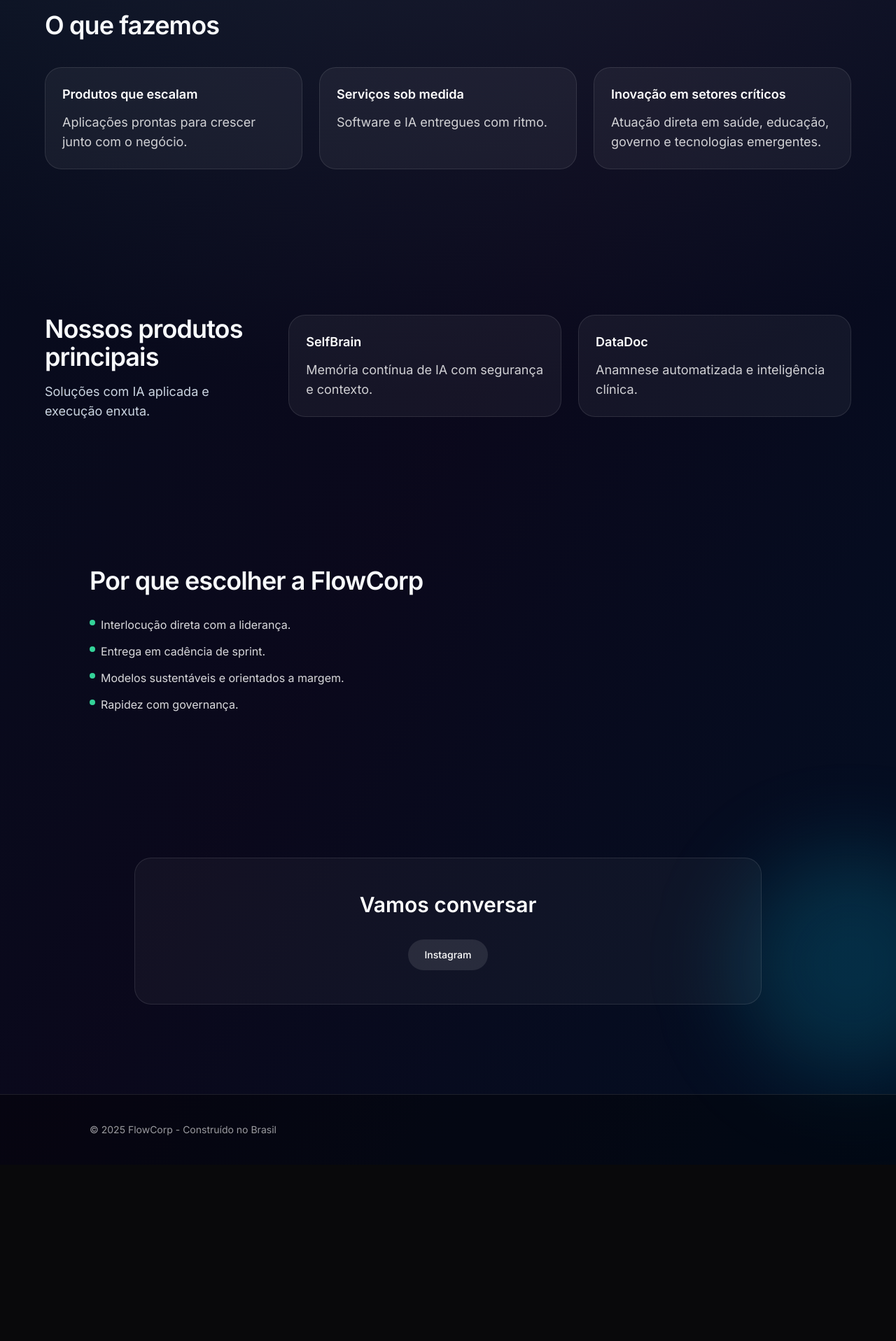
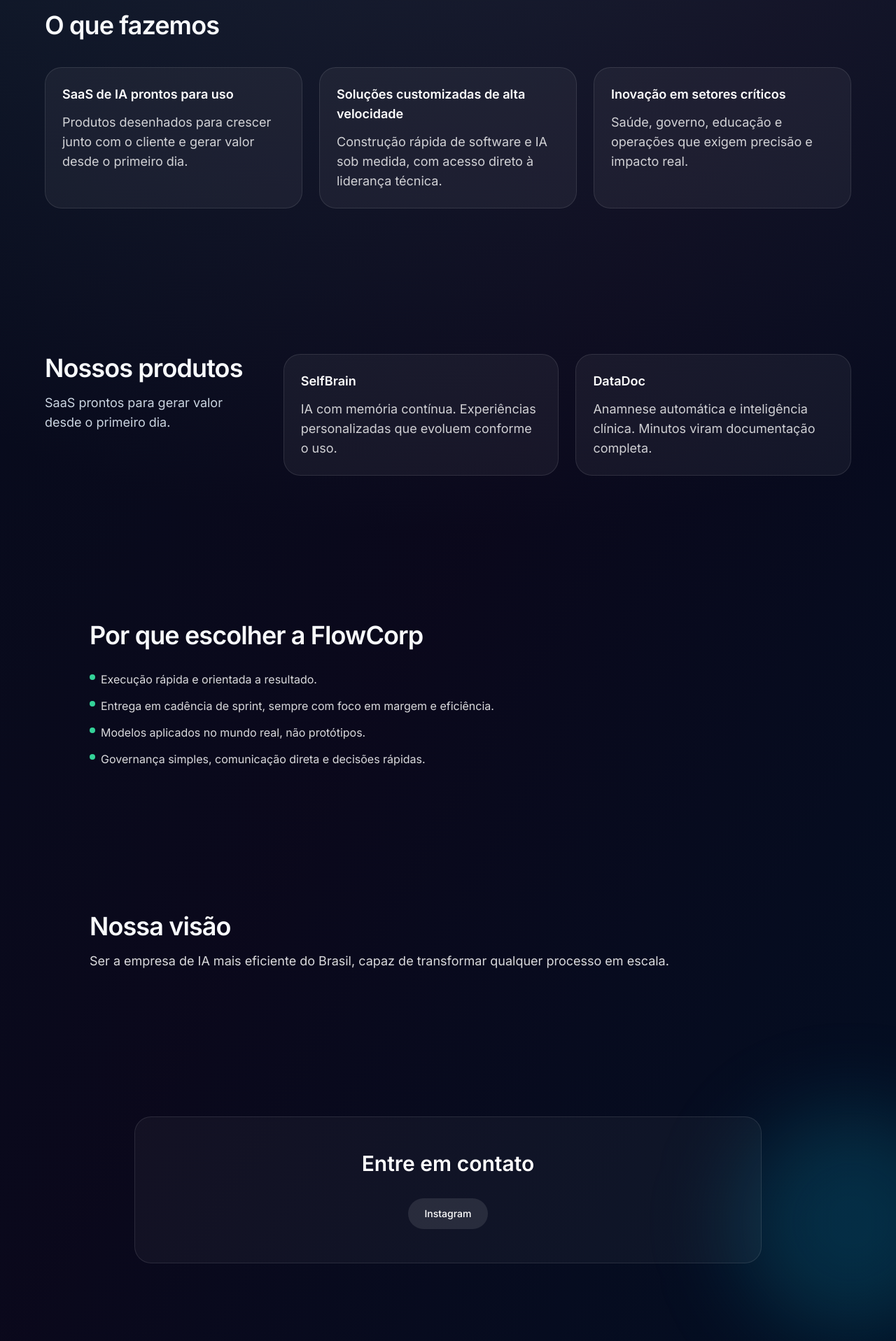
Before and after one commit to igorbiccas/flowcorp-site, a React (Vite) app: page / in a window 1280 px wide. Shown: the part 880-2797 px from the top of the page at 70% size. Before the commit the page ends 2545 px from the top, so only its background shows below. Built offline with nearby package versions, Linux system fonts and the light colour scheme.

Commit message:
Atualiza textos institucionais do site

```diff
--- a/App.tsx
+++ b/App.tsx
@@ -4,37 +4,37 @@ import AnimatedSection from './components/AnimatedSection';
 
 const whatWeDo = [
   {
-    title: 'Produtos que escalam',
-    description: 'Aplicações prontas para crescer junto com o negócio.',
+    title: 'SaaS de IA prontos para uso',
+    description: 'Produtos desenhados para crescer junto com o cliente e gerar valor desde o primeiro dia.',
   },
   {
-    title: 'Serviços sob medida',
-    description: 'Software e IA entregues com ritmo.',
+    title: 'Soluções customizadas de alta velocidade',
+    description: 'Construção rápida de software e IA sob medida, com acesso direto à liderança técnica.',
   },
   {
     title: 'Inovação em setores críticos',
-    description: 'Atuação direta em saúde, educação, governo e tecnologias emergentes.',
+    description: 'Saúde, governo, educação e operações que exigem precisão e impacto real.',
   },
 ];
 
 const mainProducts = [
   {
     title: 'SelfBrain',
-    description: 'Memória contínua de IA com segurança e contexto.',
+    description: 'IA com memória contínua. Experiências personalizadas que evoluem conforme o uso.',
     href: 'https://selfbrain.vercel.app',
   },
   {
     title: 'DataDoc',
-    description: 'Anamnese automatizada e inteligência clínica.',
+    description: 'Anamnese automática e inteligência clínica. Minutos viram documentação completa.',
     href: 'https://datadocs.vercel.app',
   },
 ];
 
 const whyFlowCorp = [
-  'Interlocução direta com a liderança.',
-  'Entrega em cadência de sprint.',
-  'Modelos sustentáveis e orientados a margem.',
-  'Rapidez com governança.',
+  'Execução rápida e orientada a resultado.',
+  'Entrega em cadência de sprint, sempre com foco em margem e eficiência.',
+  'Modelos aplicados no mundo real, não protótipos.',
+  'Governança simples, comunicação direta e decisões rápidas.',
 ];
 
 const App: React.FC = () => {
@@ -59,10 +59,10 @@ const App: React.FC = () => {
           <div className="pointer-events-none absolute inset-y-0 right-6 hidden w-[420px] max-w-[38vw] rounded-3xl border border-white/10 bg-white/10 bg-[linear-gradient(135deg,rgba(165,180,252,0.14),rgba(14,165,233,0.12),rgba(236,72,153,0.18))] opacity-70 blur-2xl sm:block" aria-hidden="true" />
           <div className="mx-auto w-full max-w-[960px]">
             <AnimatedSection className="w-full space-y-4" delay="duration-700">
-              <h1 className="text-5xl font-semibold leading-[1.08] tracking-tight text-slate-50 sm:text-[64px]">Tecnologia ágil e objetiva.</h1>
+              <h1 className="text-5xl font-semibold leading-[1.08] tracking-tight text-slate-50 sm:text-[64px]">IA aplicada para resultados imediatos.</h1>
             </AnimatedSection>
             <AnimatedSection className="w-full" delay="duration-700 delay-150">
-              <p className="mt-5 max-w-3xl text-lg leading-snug text-slate-200/85 md:text-xl">Produtos e serviços de IA focados em entrega.</p>
+              <p className="mt-5 max-w-3xl text-lg leading-snug text-slate-200/85 md:text-xl">Tecnologia direta, rápida e criada para escalar.</p>
             </AnimatedSection>
           </div>
         </section>
@@ -88,8 +88,8 @@ const App: React.FC = () => {
             <AnimatedSection className="w-full" delay="duration-700">
               <div className="flex flex-col gap-8 lg:flex-row lg:items-start lg:justify-between">
                 <div className="max-w-xl space-y-4">
-                  <h2 className="text-3xl font-semibold tracking-tight text-slate-50 md:text-4xl">Nossos produtos principais</h2>
-                  <p className="text-base leading-relaxed text-slate-300 md:text-lg">Soluções com IA aplicada e execução enxuta.</p>
+                  <h2 className="text-3xl font-semibold tracking-tight text-slate-50 md:text-4xl">Nossos produtos</h2>
+                  <p className="text-base leading-relaxed text-slate-300 md:text-lg">SaaS prontos para gerar valor desde o primeiro dia.</p>
                 </div>
                 <div className="grid w-full gap-6 md:grid-cols-2">
                   {mainProducts.map((product) => (
@@ -126,10 +126,21 @@ const App: React.FC = () => {
           </div>
         </section>
 
+        <section className="px-6 pb-24 md:px-8">
+          <div className="mx-auto w-full max-w-5xl">
+            <AnimatedSection className="w-full space-y-4" delay="duration-700">
+              <h2 className="text-3xl font-semibold tracking-tight text-slate-50 md:text-4xl">Nossa visão</h2>
+              <p className="text-base leading-relaxed text-white/85 md:text-lg">
+                Ser a empresa de IA mais eficiente do Brasil, capaz de transformar qualquer processo em escala.
+              </p>
+            </AnimatedSection>
+          </div>
+        </section>
+
         <section id="contato" className="px-6 pb-32 md:px-8">
           <div className="mx-auto flex w-full max-w-4xl flex-col items-center rounded-3xl border border-white/10 bg-white/[0.04] px-8 py-12 text-center">
             <AnimatedSection className="w-full space-y-6" delay="duration-700">
-              <h2 className="text-3xl font-semibold text-white">Vamos conversar</h2>
+              <h2 className="text-3xl font-semibold text-white">Entre em contato</h2>
               <div className="flex flex-wrap items-center justify-center gap-4 pt-2">
                 <a
                   href="https://www.instagram.com/selfbrain_/"
@@ -147,7 +158,7 @@ const App: React.FC = () => {
 
       <footer className="relative z-10 border-t border-white/10 bg-black/40 px-6 py-10 text-center text-sm text-white/60 md:px-8">
         <div className="mx-auto flex max-w-5xl flex-col items-center gap-4 md:flex-row md:justify-between md:text-left">
-          <span>© 2025 FlowCorp - Construído no Brasil</span>
+          <span>© 2025 FlowCorp Construído no Brasil</span>
         </div>
       </footer>
     </div>
--- a/components/Header.tsx
+++ b/components/Header.tsx
@@ -23,7 +23,7 @@ const Header: React.FC = () => {
           className="text-sm font-semibold uppercase tracking-[0.25em] text-white transition-colors duration-200 hover:text-white/70"
           aria-label="FlowCorp"
         >
-          FLOW CORP
+          FLOWCORP
         </a>
       </div>
     </header>
```
